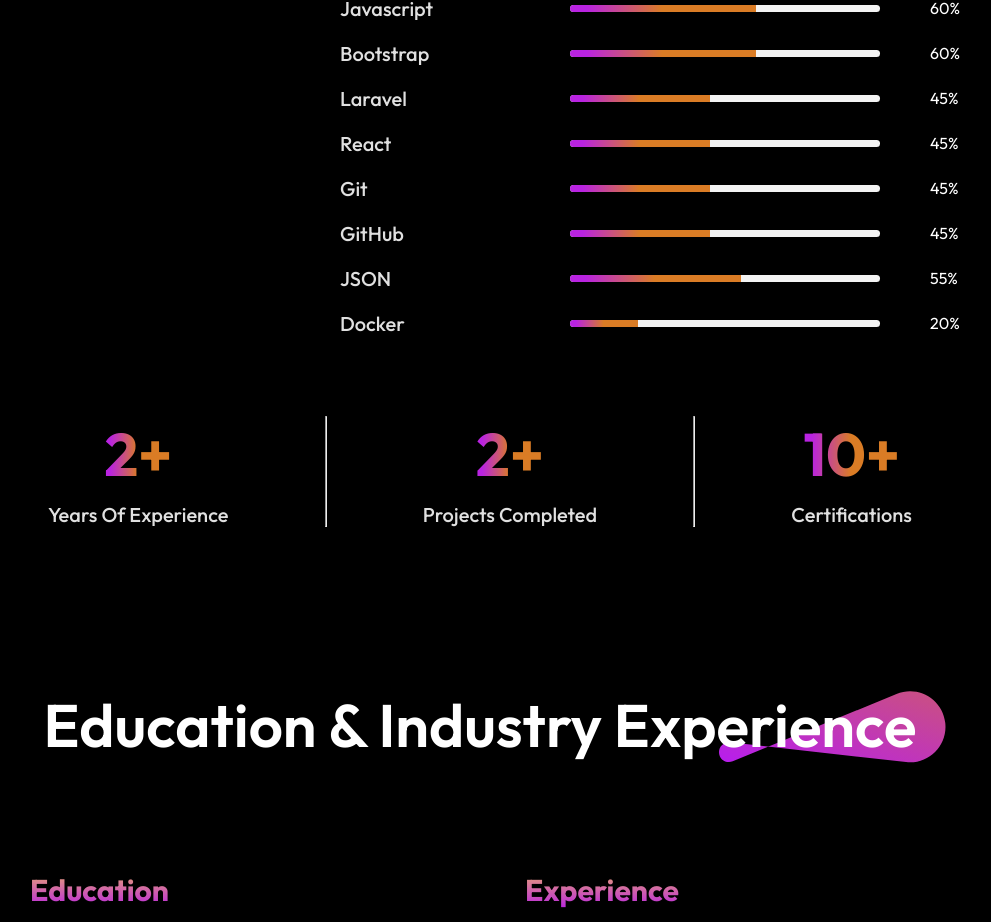
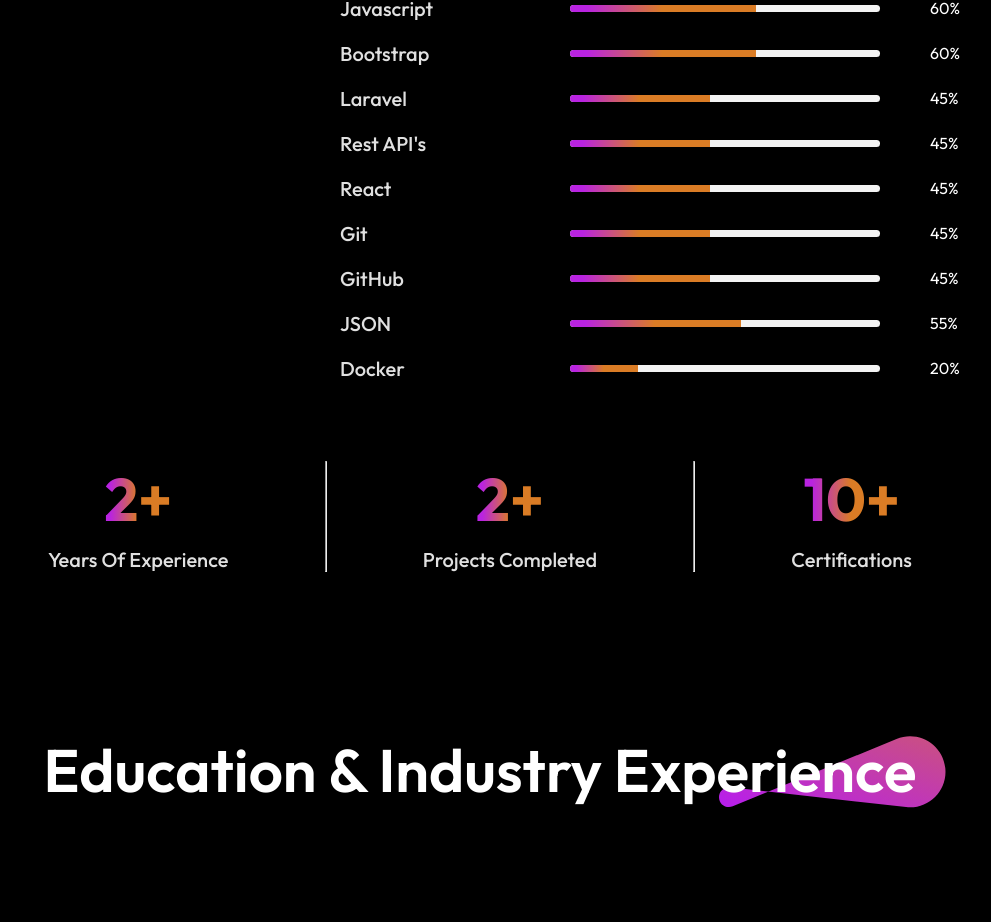
Before and after one commit to varshaalate/Portfolio, a React (Create React App) app: page / in a window 1280 px wide. Shown: the part 1889-2811 px from the top of the page, without its empty margins (160-1151 px from the left). Built offline with nearby package versions, Linux system fonts and the light colour scheme.

Commit message:
Added skills

```diff
--- a/src/Components/About/about.jsx
+++ b/src/Components/About/about.jsx
@@ -104,6 +104,14 @@
                             <span className="percentage">45%</span>
                         </div>
 
+                         <div className="aboutskills">
+                            <p>Rest API's</p>
+                            <div className="progress-container">
+                                <div className="progress-bar" style={{ width: '45%' }}></div>
+                            </div>
+                            <span className="percentage">45%</span>
+                        </div>
+
                         <div className="aboutskills">
                             <p>React</p>
                             <div className="progress-container">
```
